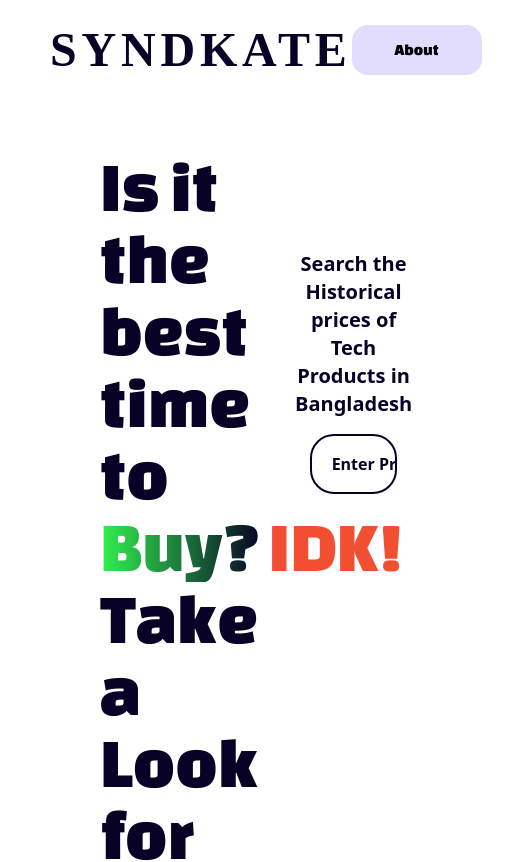
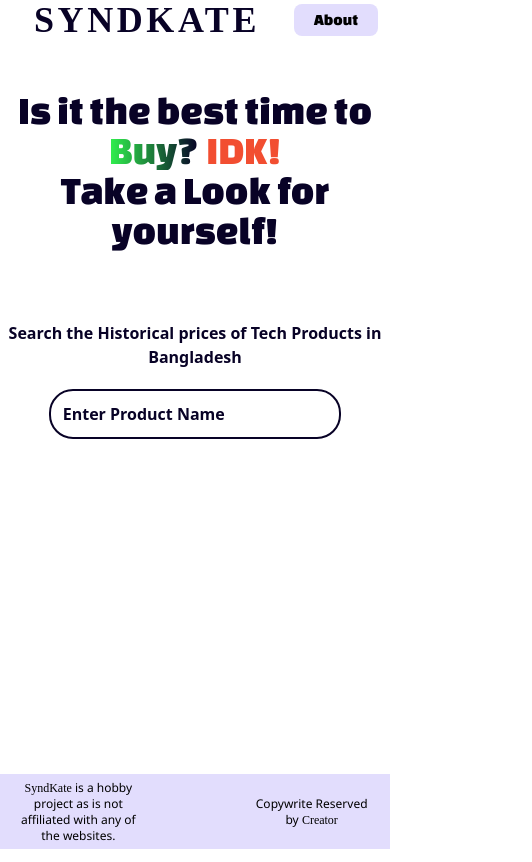
Before and after one commit to XooTB/syndkate, a React (Vite) app: page / in a window 390 px wide. Shown: the top 862 px of the page, 532 px wide, since content can reach past the window. Built offline with nearby package versions, Linux system fonts and the light colour scheme; a web font is replaced by a local one.

Commit message:
Reponsive Homepage

```diff
--- a/src/App.jsx
+++ b/src/App.jsx
@@ -8,10 +8,10 @@ import Footer from "./sections/Footer";
 function App() {
   return (
     <div className="">
-      <nav className="h-[100px]">
+      <nav className="w-full">
         <NavBar />
       </nav>
-      <div className="min-h-[calc(100vh-200px)] px-[100px]">
+      <div className="min-h-[calc(100vh-110px)] md:min-h-[calc(100vh-200px)] md:px-[100px]">
         <Routes>
           <Route exact path="/" element={<Home />}></Route>
           <Route path="/about" element={<About />} />
--- a/src/components/LeftHero.jsx
+++ b/src/components/LeftHero.jsx
@@ -8,19 +8,17 @@ const LeftHero = ({ elementRef, springs, onClick }) => {
       style={{
         ...springs,
       }}
-      className="bg-background text-text font-changa h-[100%] leading-none"
+      className="bg-background text-text font-changa h-[100px] leading-none flex flex-col"
     >
-      <span>Is it the best time to</span>
-      <br />
+      <p>Is it the best time to</p>
       <div className="flex">
         <p className="bg-gradient-to-l from-text to-accent bg-clip-text text-transparent w-auto mr-2">
           Buy?
         </p>
         <p className="text-primary"> IDK!</p>
       </div>
-      <span>Take a Look for</span>
-      <br />
-      <span>yourself!</span>
+      <p>Take a Look for</p>
+      <p>yourself!</p>
     </animated.div>
   );
 };
--- a/src/components/PriceGraph.jsx
+++ b/src/components/PriceGraph.jsx
@@ -2,14 +2,14 @@ import React from "react";
 import { ResponsiveLine } from "@nivo/line";
 import { graphTheme } from "../constants/graphTheme";
 
-const PriceGraph = ({ data }) => {
+const PriceGraph = ({ data, min, max }) => {
   return (
     <div className="h-[500px] pb-5 w-1/2">
       <ResponsiveLine
         data={data}
         margin={{ top: 50, right: 110, bottom: 50, left: 60 }}
         theme={graphTheme}
-        height={500}
+        height={400}
         width={1200}
         xScale={{
           format: "%Y-%m-%d",
@@ -19,10 +19,8 @@ const PriceGraph = ({ data }) => {
         }}
         yScale={{
           type: "linear",
-          min: "auto",
-          max: "auto",
-          stacked: true,
-          reverse: false,
+          min: min - 2000,
+          max: max + 2000,
         }}
         curve="monotoneX"
         xFormat="time:%Y-%m-%d"
--- a/src/components/RightHero.jsx
+++ b/src/components/RightHero.jsx
@@ -9,9 +9,9 @@ const RightHero = ({ ref, springs, handleClick, styles }) => {
       style={{
         ...springs,
       }}
-      className="bg-background flex items-center flex-col mt-[100px] h-[100%]"
+      className="bg-background flex items-center flex-col md:mt-[100px] md:h-[100%]"
     >
-      <p className="text-text font-semibold text-xl text-center pb-4">
+      <p className="text-text font-semibold text-center text-base py-5 md:text-lg md:py-6">
         Search the Historical prices of Tech Products in Bangladesh
       </p>
       <div className="flex justify-center items-center w-full">
--- a/src/constants/productData.js
+++ b/src/constants/productData.js
@@ -1,39 +1,31 @@
 export const productData = {
   _id: {
-    $oid: "649d4bbc6d498e7d4e8f25d4",
+    $oid: "649d4c576d498e7d4e8f5aea",
   },
-  productTitle: "AMD Ryzen 5 5600G Budget Desktop PC",
+  productTitle: "Samsung 980 Pro 1TB PCIe 4.0 M.2 NVMe SSD",
   store: "StarTech",
   image:
-    "https://www.startech.com.bd/image/cache/catalog/desktop-pc/desktop-offer/ryzen-5-5600g-budget-desktop-pc-01-228x228.webp",
-  latestPrice: "28699",
+    "https://www.startech.com.bd/image/cache/catalog/ssd/samsung/980-pro/980-pro-001-228x228.jpg",
+  latestPrice: "10700",
   priceHistory: [
     {
       date: "2023-06-29",
-      price: "28643",
+      price: "11000",
     },
     {
       date: "2023-07-03",
-      price: "28699",
+      price: "11399",
     },
     {
-      date: "2023-07-05",
-      price: "28000",
-    },
-    {
-      date: "2023-07-06",
-      price: "28200",
+      date: "2023-07-04",
+      price: "10999",
     },
     {
       date: "2023-07-08",
-      price: "26800",
-    },
-    {
-      date: "2023-07-10",
-      price: "27000",
+      price: "10700",
     },
   ],
-  __v: 1,
-  historicalHigh: "28699",
-  historicalLow: "28643",
+  __v: 3,
+  historicalHigh: "11399",
+  historicalLow: "10700",
 };
--- a/src/pages/Home.jsx
+++ b/src/pages/Home.jsx
@@ -1,10 +1,13 @@
 import React from "react";
 import Hero from "../sections/Hero";
+import useMeasure from "react-use-measure";
 
 const Home = () => {
+  const [windRef, { width }] = useMeasure();
+
   return (
-    <div>
-      <Hero />{" "}
+    <div ref={windRef}>
+      <Hero windWidth={width} />{" "}
     </div>
   );
 };
--- a/src/pages/Product.jsx
+++ b/src/pages/Product.jsx
@@ -37,7 +37,7 @@ const Product = () => {
         <div className="w-1/2 flex justify-end">
           <img
             src={product.image}
-            className="max-h-[25vw] max-w-[25vw] min-h-[22vw]  border-solid border-2 border-text rounded-2xl mr-[5vw]"
+            className="max-h-[25vw] max-w-[25vw] min-h-[22vw] border-solid border-2 border-text rounded-2xl mr-[5vw]"
           />
         </div>
         <div className="w-1/2 font-noto">
@@ -107,7 +107,11 @@ const Product = () => {
           </select>
         </div>
         <div>
-          <PriceGraph data={data} />
+          <PriceGraph
+            data={data}
+            min={parseInt(product.historicalLow)}
+            max={parseInt(product.historicalHigh)}
+          />
         </div>
       </div>
     </div>
--- a/src/sections/Footer.jsx
+++ b/src/sections/Footer.jsx
@@ -2,15 +2,15 @@ import React from "react";
 
 const Footer = () => {
   return (
-    <div className="flex justify-between px-[75px] items-center h-[100px] font-noto text-sm bg-secondary">
-      <div className="w-1/4 text-center ">
+    <div className="flex justify-between px-[20px] md:px-[75px] items-center h-[75px] md:h-[100px] font-noto text-xs md:text-sm bg-secondary">
+      <div className="w-1/3 md:w-1/4 text-center ">
         <p>
           <span className="font-keania">SyndKate</span> is a hobby project as is
           not affiliated with any of the websites.
         </p>
       </div>
 
-      <div className="w-1/4">
+      <div className="w-1/3 md:w-1/4 text-center">
         <p>
           Copywrite Reserved by <span className="font-keania">Creator</span>
         </p>
--- a/src/sections/Hero.jsx
+++ b/src/sections/Hero.jsx
@@ -1,57 +1,120 @@
-import React, { useState } from "react";
+import React, { useState, useRef } from "react";
 import Search from "./Search";
 import { animated, useSpring } from "@react-spring/web";
 import useMeasure from "react-use-measure";
 import LeftHero from "../components/LeftHero";
 import RightHero from "../components/RightHero";
 
-const Hero = () => {
+const Hero = ({ windWidth }) => {
   const [isOpen, toggle] = useState(false);
+  const [leftRef, { width, height }] = useMeasure();
 
-  const [leftSprings, leftApi] = useSpring(() => ({
-    from: { x: 0, width: "50vw", "font-size": "4.5rem" },
-  }));
+  const [leftSpring, leftAnimation] = useSpring(() => {
+    if (windWidth >= 768) {
+      console.log(windWidth);
+      return {
+        from: { x: 0, width: "1vw", fontSize: "0rem" },
+        to: { x: 0, width: "50vw", fontSize: "4rem", alignItems: "start" },
+      };
+    } else {
+      return {
+        from: { x: 0, width: "50vw", fontSize: "0rem" },
+        to: {
+          x: 0,
+          width: "100vw",
+          height: "25vh",
+          fontSize: "2.5rem",
+          alignItems: "center",
+        },
+      };
+    }
+  }, [windWidth]);
 
-  const [rightSprings, rightApi] = useSpring(() => ({
-    from: { width: "50vw" },
-  }));
+  const [rightSpring, rightAnimation] = useSpring(() => {
+    if (windWidth >= 768) {
+      return {
+        from: { width: "1vw" },
+        to: { width: "50vw" },
+      };
+    } else {
+      return {
+        from: { width: "50vw", height: "1vw" },
+        to: { width: "100vw", height: "23vw" },
+      };
+    }
+  }, [windWidth]);
 
-  const [leftRef, { width }] = useMeasure();
+  // const [smLeftSpring, smLeft] = useSpring(() => )
 
   const handleLeft = () => {
     toggle(!isOpen);
 
+    if (windWidth >= 768) {
+      // animations for larger Screens
+
       if (isOpen) {
-      leftApi.start({
-        from: { x: -width - 100, width: "0vw", "font-size": "1rem" },
-        to: { x: 0, width: "50vw", "font-size": "4.5rem" },
+        leftAnimation.start({
+          from: { x: -width - 100, width: "0vw", fontSize: "1rem" },
+          to: { x: 0, width: "50vw", fontSize: "4rem" },
         });
 
-      rightApi.start({
+        rightAnimation.start({
           from: { width: "100vw" },
           to: { width: "50vw" },
         });
       } else {
-      leftApi.start({
-        from: { x: 0, width: "50vw", "font-size": "4.5rem" },
-        to: { x: width ? -width - 100 : 0, width: "0vw", "font-size": "1rem" },
+        leftAnimation.start({
+          from: { x: 0, width: "50vw", fontSize: "4rem" },
+          to: { x: width ? -width - 100 : 0, width: "0vw", fontSize: "1rem" },
         });
-      rightApi.start({
+        rightAnimation.start({
           from: { width: "50vw" },
           to: { width: "100vw", x: 0 },
         });
       }
+      //
+      //
+      // End of lg animations
+    } else {
+      //
+      //
+      // Animations for smaller screens
+
+      if (isOpen) {
+        leftAnimation.start({
+          from: { y: -height - 100, height: "0vw", fontSize: "0rem" },
+          to: { y: 0, height: "25vh", fontSize: "2.5rem" },
+        });
+
+        // Right Hero animations
+
+        rightAnimation.start({
+          from: { height: "50vh" },
+          to: { height: "25vh" },
+        });
+      } else {
+        leftAnimation.start({
+          from: { y: 0, height: "25vh", fontSize: "2.5 rem" },
+          to: { y: -height - 100, height: "0vh", fontSize: "0rem" },
+        });
+
+        // Right Hero Animations for closed;
+
+        rightAnimation.start({
+          from: { height: "25vh" },
+          to: { height: "50vh" },
+        });
+      }
+    }
   };
 
-  const handleRight = () => {};
-
   return (
-    <div className="hero pt-[50px] flex flex-row">
+    <div className="hero pt-[50px] flex flex-col md:flex-row">
       {/* Left Container */}
-      <LeftHero elementRef={leftRef} springs={leftSprings} />
+      <LeftHero elementRef={leftRef} springs={leftSpring} />
 
       {/* Right Container */}
-      <RightHero handleClick={handleLeft} springs={rightSprings} />
+      <RightHero handleClick={handleLeft} springs={rightSpring} />
     </div>
   );
 };
--- a/src/sections/NavBar.jsx
+++ b/src/sections/NavBar.jsx
@@ -3,15 +3,15 @@ import { NavLink } from "react-router-dom";
 
 const NavBar = () => {
   return (
-    <div className="nav h-[100px] bg-background flex justify-between items-center w-full">
-      <div className="w-[130px] ml-[50px]"></div>
+    <div className="nav h-50px md:h-[75px] lg:h-[100px] bg-background flex justify-between items-center w-full">
+      <div className="w-0 sm:w-16 md:w-[130px] md:ml-[50px]"></div>
       <NavLink to="/">
-        <h1 className=" font-keania text-text bold text-5xl font-bold uppercase tracking-widest">
+        <h1 className="font-keania text-text bold text-4xl md:text-5xl font-bold uppercase tracking-widest">
           SyndKate
         </h1>
       </NavLink>
       <NavLink to="/about">
-        <button className="bg-secondary h-[50px] w-[130px] rounded-2xl font-changa mr-[50px] hover:bg-primary hover:text-background">
+        <button className="bg-secondary px-5 py-1 rounded-lg font-changa mr-3 md:mr-32 md:px-8 md:py-2 md:text-lg md:rounded-xl hover:bg-primary">
           About
         </button>
       </NavLink>
--- a/src/sections/Search.jsx
+++ b/src/sections/Search.jsx
@@ -5,7 +5,7 @@ const Search = ({ onClick }) => {
     <div className="w-full flex justify-center items-center">
       <input
         onClick={onClick}
-        className="border-2 border-text rounded-3xl w-3/4 max-w-[45vw] h-[60px] text-text placeholder:text-text placeholder:font-bold font-semibold pl-5"
+        className="border-2 border-text rounded-3xl w-3/4 max-w-[75vw] md:max-w-[50vw] h-[50px] md:h-[60px] text-text placeholder:text-text placeholder:font-semibold placeholder:text-base md:placeholder:text-lg font-semibold pl-3 md:pl-5"
         placeholder="Enter Product Name"
       />
     </div>
```
Lines whose indentation alone changed are shown as unchanged.
